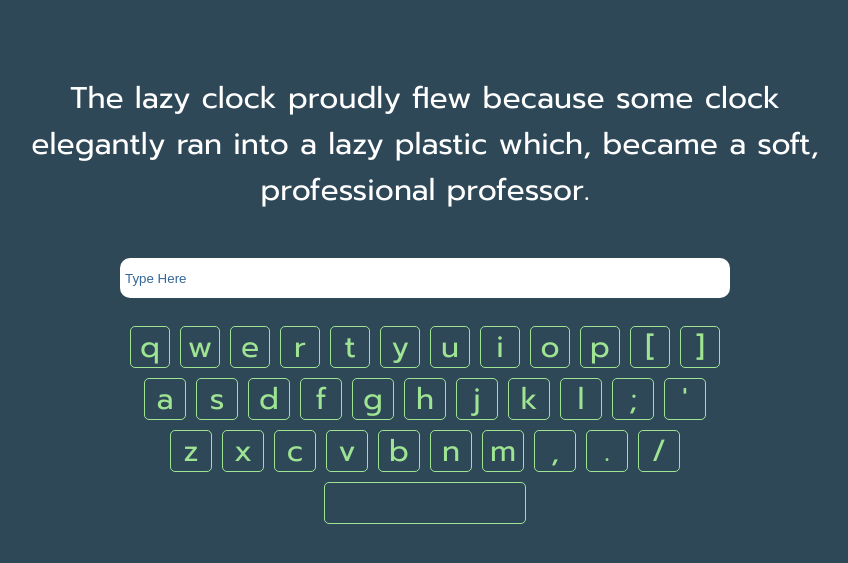
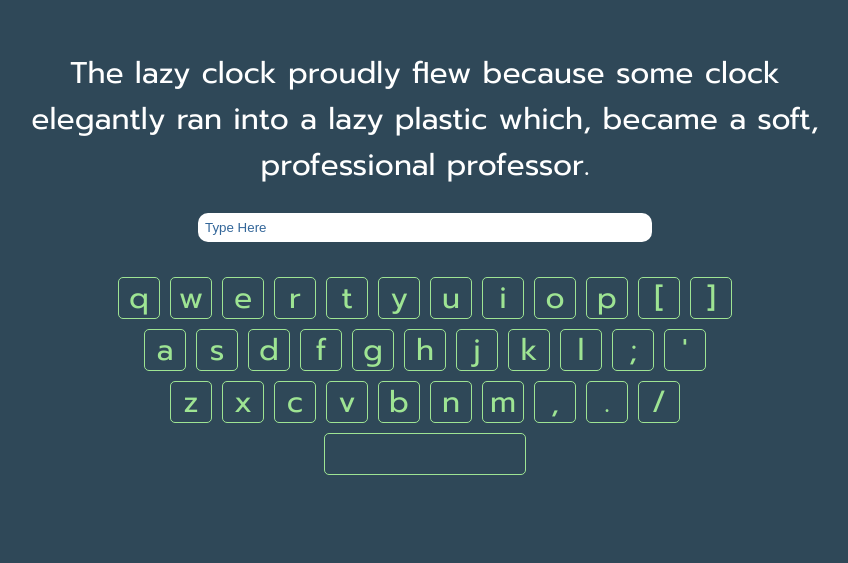
Before and after one commit to braydenwerner/Werntype, a React (Create React App) app: page / in a window 1280 px wide. Shown: the part 135-698 px from the top of the page, without its empty margins (215-1063 px from the left). Built offline with nearby package versions, Linux system fonts and the light colour scheme.

Commit message:
fixed layout

```diff
--- a/src/Components/Keyboard/Keyboard.scss
+++ b/src/Components/Keyboard/Keyboard.scss
@@ -1,13 +1,14 @@
 @import url('https://fonts.googleapis.com/css2?family=Prompt&display=swap');
 
 #keyboard-outer-container {
-  position: fixed;
-  top: 70%;
-  left: 50%;
-  transform: translate(-50%, -50%);
   display: flex;
   flex-direction: column;
-  width: 600px;
+  width: 800px;
+  margin-top: 30px;
+
+  @media (max-width: 850px) {
+    width: 80%;
+  }
 }
 
 .key-row {
@@ -19,7 +20,6 @@
   font-size: 40px;
   margin: 5px 5px 5px 5px;
   display: flex;
-  color: black;
   border-radius: 5px;
   border: 1px solid #9ee493;
   text-align: center;
@@ -27,7 +27,6 @@
   align-items: center;
   width: 40px;
   height: 40px;
-  position: relative;
 }
 
 #Space {
--- a/src/Components/TypingForm/TypingForm.scss
+++ b/src/Components/TypingForm/TypingForm.scss
@@ -1,19 +1,19 @@
 @import url('https://fonts.googleapis.com/css2?family=Prompt&display=swap');
 
 #typingForm-outer-container {
-  position: fixed;
-  top: 45%;
-  left: 50%;
-  transform: translate(-50%, -50%);
   display: flex;
   flex-direction: column;
   align-items: center;
   width: 800px;
-  height: 300px;
+
+  @media (max-width: 850px) {
+    width: 80%;
+  }
 
   #text-prompt {
     text-align: center;
     color: #9ee493;
+    margin-bottom: 25px;
     span {
       font-family: 'Prompt', sans-serif;
       font-size: 30px;
@@ -21,14 +21,12 @@
   }
 
   #typing-form {
-    position: relative;
-    top: 15%;
-    width: 75%;
+    width: 55%;
     height: 10%;
     outline: none;
     border: none;
     border-radius: 10px;
-    padding: 5px;
+    padding: 7px;
   }
 
   ::placeholder {
@@ -38,15 +36,6 @@
 }
 
 #summaryForm-outer-container {
-  position: fixed;
-  top: 45%;
-  left: 50%;
-  transform: translate(-50%, -50%);
-  display: flex;
-  flex-direction: column;
-  align-items: center;
-  width: 800px;
-  height: 300px;
   text-align: center;
   color: #9ee493;
 
--- a/src/Pages/TypingPage/TypingPage.js
+++ b/src/Pages/TypingPage/TypingPage.js
@@ -1,11 +1,12 @@
 import React from 'react'
 import { Keyboard, TypingForm } from '../../Components/exports'
+import './TypingPage.scss'
 
 export default function TypingPage() {
   return (
-    <>
+    <div id="outer-component-container">
+      <TypingForm />
       <Keyboard />
-      <TypingForm />
-    </>
+    </div>
   )
 }
--- /dev/null
+++ b/src/Pages/TypingPage/TypingPage.scss
@@ -0,0 +1,7 @@
+#outer-component-container {
+  display: flex;
+  flex-direction: column;
+  justify-content: center;
+  height: 100vh;
+  align-items: center;
+}
```
Also changed, not shown: 1 other file (tests, documents, lock files or other folders).
